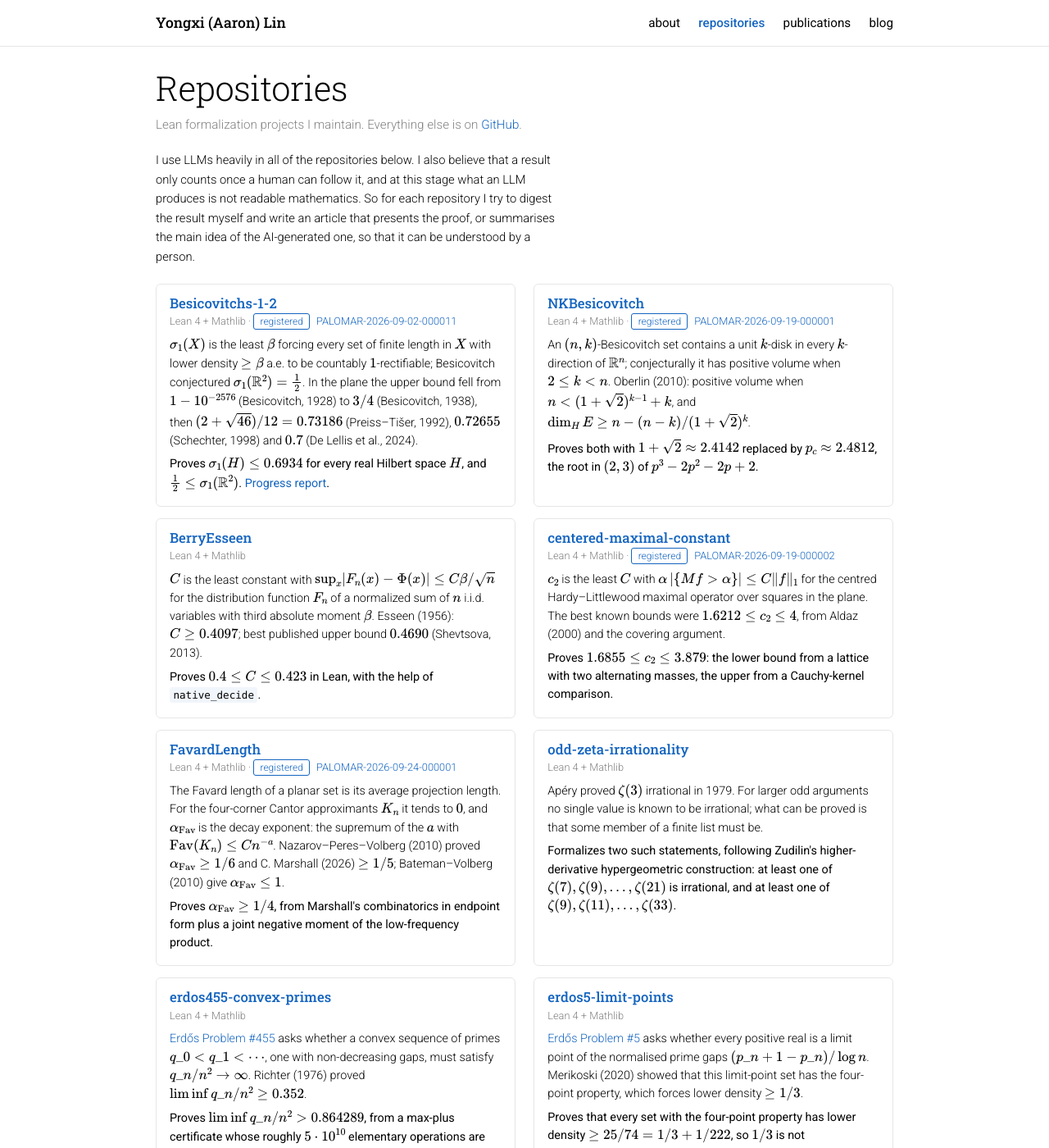
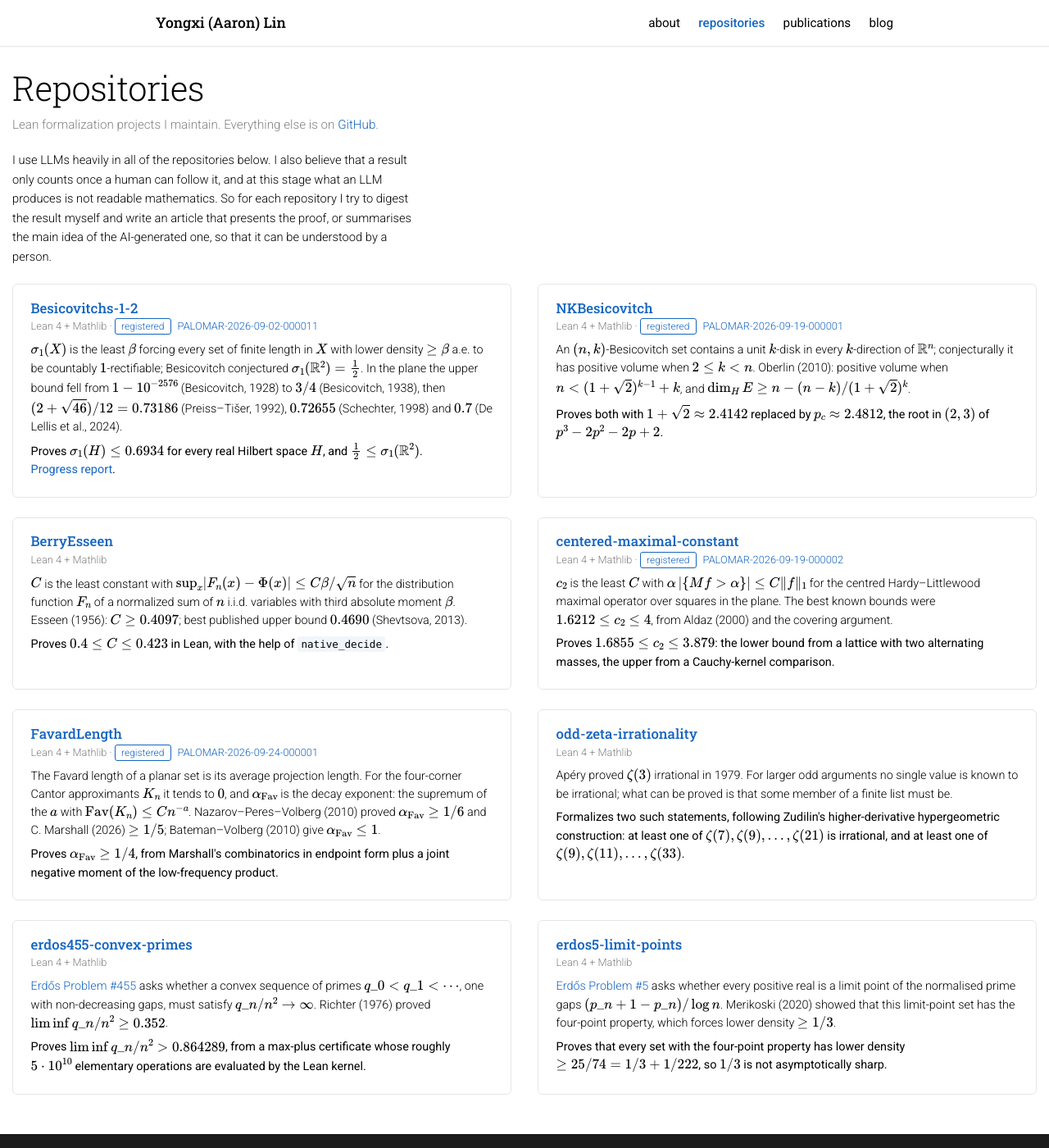
Before and after one commit to CoolRmal/coolrmal.github.io, a Jekyll site: the page built from repositories.md, in a window 1280 px wide and 1400 px high. Shown: the whole window at 82% size. Built offline with Jekyll 4.4.1, drawn with Linux system fonts in a browser that asks for light colours; formulas are drawn with MathJax 3.

Commit message:
Let the repositories page use the full width
Pages can now opt into a wider container with wide: true in their front
matter; the repositories page does. The two columns therefore use the space
at the sides of wide screens, and the cards get more padding and a larger
gap. Other pages are unchanged.

Co-Authored-By: Claude Opus 5 <noreply@anthropic.com>

```diff
--- a/_layouts/page.html
+++ b/_layouts/page.html
@@ -1,7 +1,7 @@
 ---
 layout: default
 ---
-<div class="container page">
+<div class="container page{% if page.wide %} page-wide{% endif %}">
   <header class="post-header">
     <h1 class="post-title">{{ page.title }}</h1>
     {%- if page.description -%}<p class="desc">{{ page.description }}</p>{%- endif -%}
--- a/assets/css/main.css
+++ b/assets/css/main.css
@@ -278,16 +278,19 @@ blockquote {
   line-height: 1.6;
 }
 
+/* This page opts into a wider container so the cards use the side space. */
+.page-wide { max-width: 1400px; }
+
 .repo-grid {
   display: grid;
   grid-template-columns: repeat(2, minmax(0, 1fr));
-  gap: 0.85rem 1.4rem;
+  gap: 1.5rem 2rem;
 }
 
 .repo-card {
   border: 1px solid var(--divider);
   border-radius: 6px;
-  padding: 0.75rem 1rem 0.6rem;
+  padding: 1.1rem 1.35rem 0.95rem;
   font-size: 0.9rem;
   line-height: 1.55;
 }
```
Also changed, not shown: repositories.md (+1 -0 lines).
